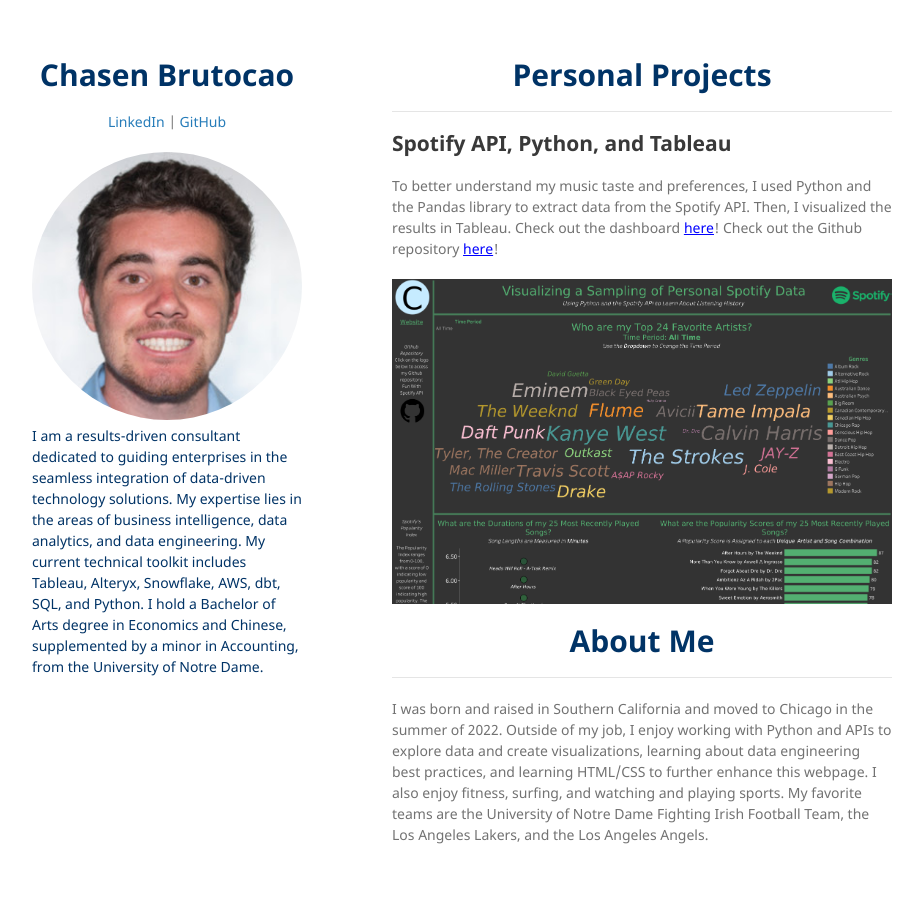
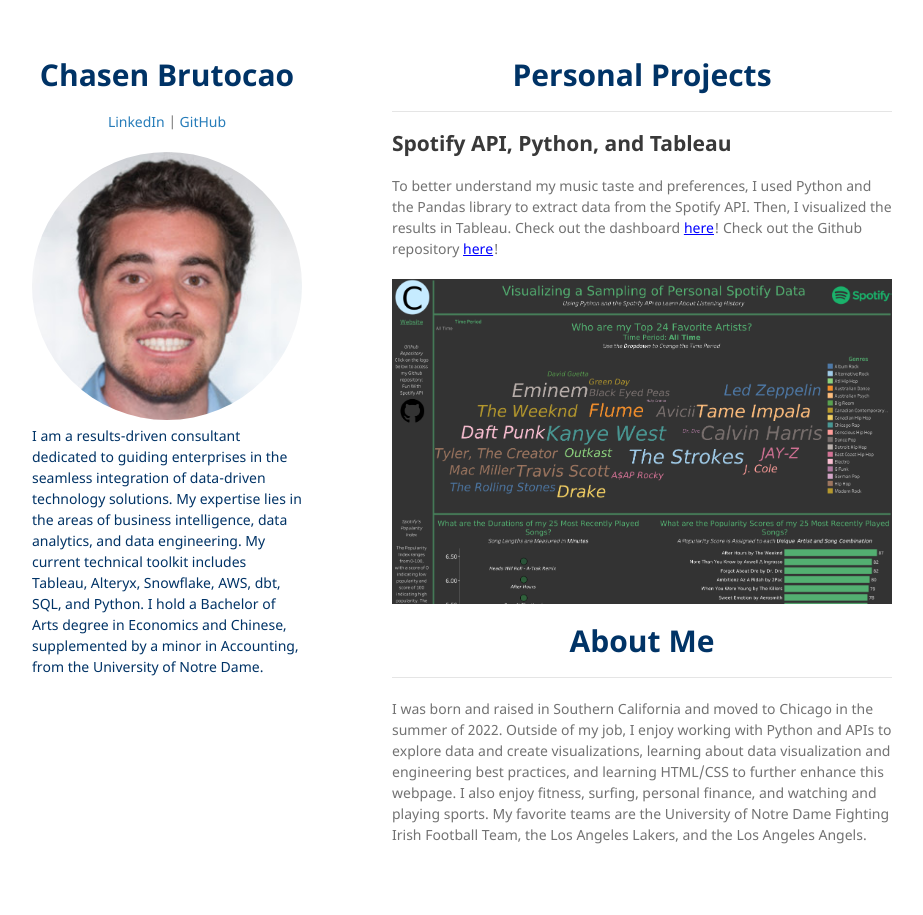
Before and after one commit to chasenbru/chasenbru.github.io, a Jekyll site: the page built from README.md, in a window 1280 px wide. Shown: the whole page, without its empty margins (178-1101 px from the left). Built offline with Jekyll 4.4.1, drawn with Linux system fonts in a browser that asks for light colours; our own code applies the rules of GitHub Pages for plain Markdown files.

Commit message:
Update default.html

```diff
--- a/_layouts/default.html
+++ b/_layouts/default.html
@@ -73,7 +73,7 @@
         <h1 style="font-size: 30px; color: #003366; text-align: center;">About Me</h1>
         <hr>
         <p>
-          I was born and raised in Southern California and moved to Chicago in the summer of 2022. Outside of my job, I enjoy working with Python and APIs to explore data and create visualizations, learning about data engineering best practices, and learning HTML/CSS to further enhance this webpage. I also enjoy fitness, surfing, and watching and playing sports. My favorite teams are the University of Notre Dame Fighting Irish Football Team, the Los Angeles Lakers, and the Los Angeles Angels.
+          I was born and raised in Southern California and moved to Chicago in the summer of 2022. Outside of my job, I enjoy working with Python and APIs to explore data and create visualizations, learning about data visualization and engineering best practices, and learning HTML/CSS to further enhance this webpage. I also enjoy fitness, surfing, personal finance, and watching and playing sports. My favorite teams are the University of Notre Dame Fighting Irish Football Team, the Los Angeles Lakers, and the Los Angeles Angels.
         </p>
       </section>
       <!--
```
